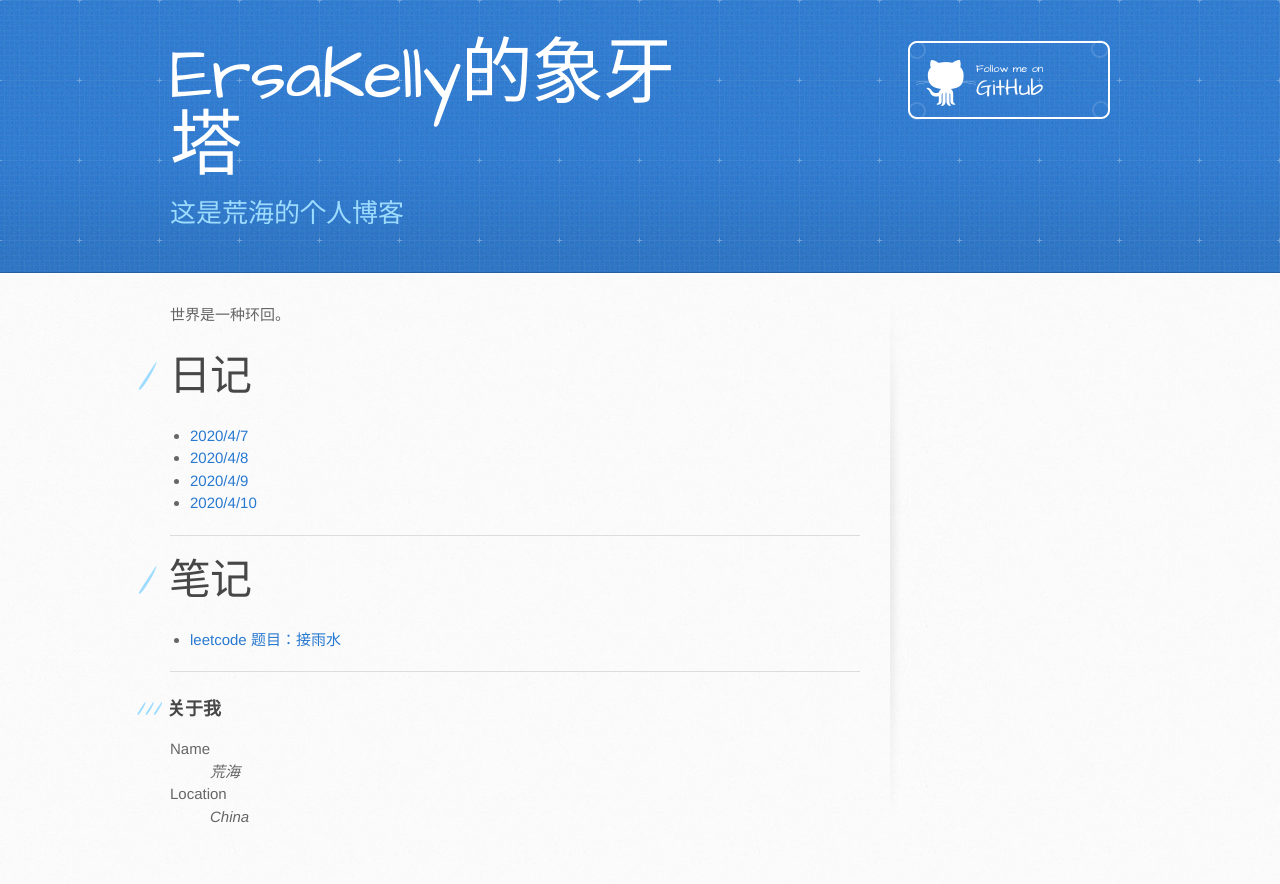
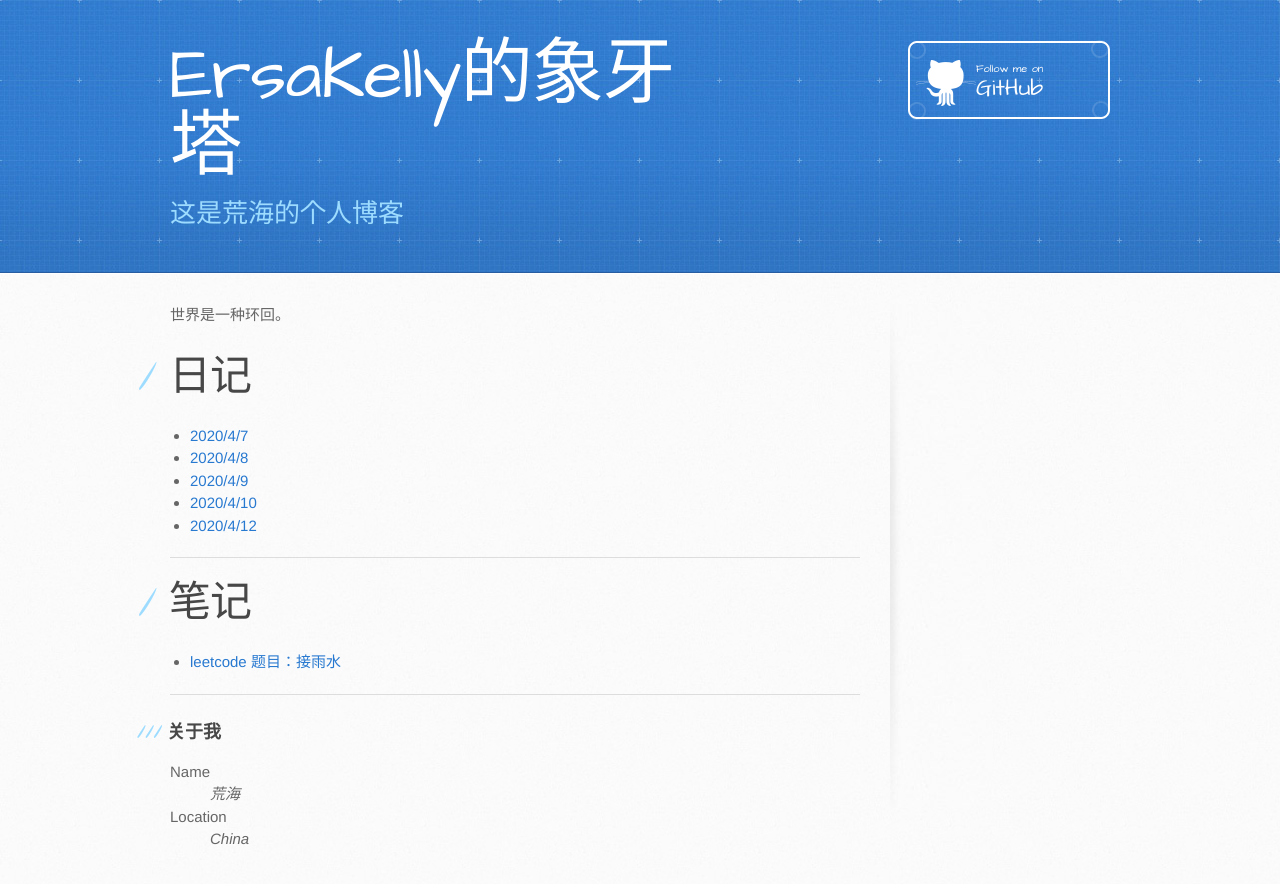
Before and after one commit to TheDesertedSea/TheDesertedSea.github.io, a Jekyll site: the page built from index.md, in a window 1280 px wide. Shown: the top 884 px of the page. Built offline with Jekyll 4.4.1, drawn with Linux system fonts in a browser that asks for light colours.

Commit message:
Update index.md

```diff
--- a/index.md
+++ b/index.md
@@ -10,6 +10,7 @@ layout: default
 *   [2020/4/8](./dairy/20200408.html)
 *   [2020/4/9](./dairy/20200409.html)
 *   [2020/4/10](./dairy/20200410.html)
+*   [2020/4/12](./dairy/20200412.html)
 
 * * *
 
```
